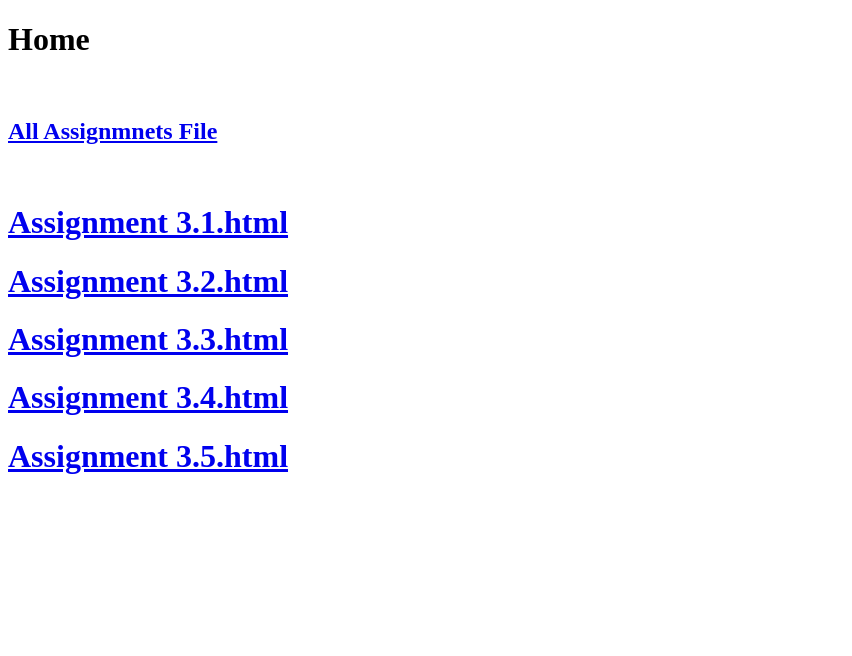
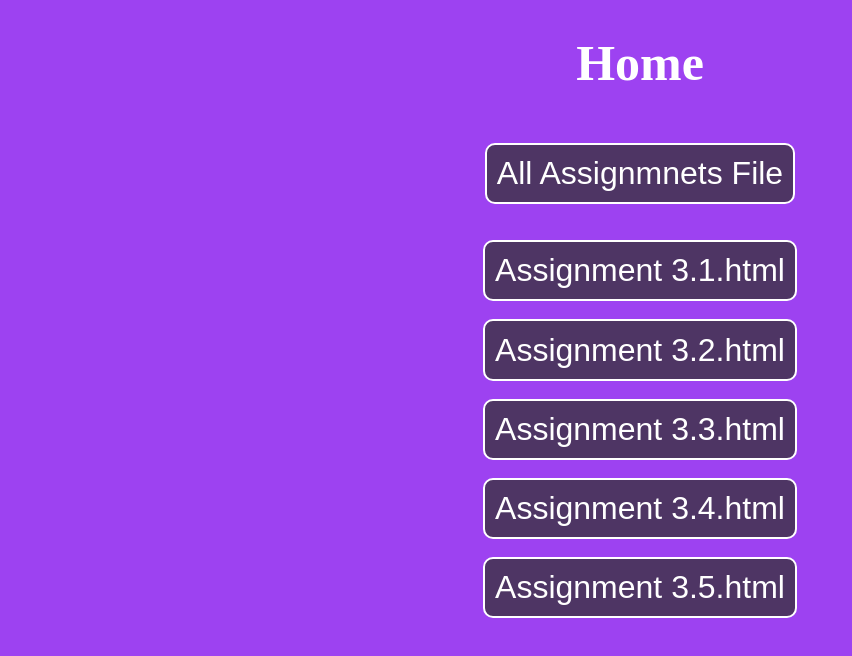
Before and after one commit to TouqeerShaikh/class3, a plain HTML site: page index.html in a window 1280 px wide. Shown: the whole page, without its empty margins (0-852 px from the left). Drawn offline with Linux system fonts and the light colour scheme.

Commit message:
add style in index file

```diff
--- a/index.html
+++ b/index.html
@@ -1,19 +1,53 @@
 <!DOCTYPE html>
 <html lang="en">
+
 <head>
     <meta charset="UTF-8">
     <meta name="viewport" content="width=device-width, initial-scale=1.0">
     <title>Assignment Class #3</title>
+    <style>
+        body {
+            background-color: rgb(157, 66, 241);
+            color: white;
+        }
+
+        button {
+            background-color: rgb(78, 53, 100);
+            color: white;
+            border: 2px solid white;
+            font-size: xx-large;
+            padding: 0.8%;
+            border-radius: 10px;
+        }
+
+        button:hover {
+            background-color: lightblue;
+            color: black;
+            border-color: black;
+        }
+
+        h1 {
+            font-size: 50px;
+        }
+    </style>
 </head>
+
 <body>
-    <h1>Home</h1>
-    <br>
-    <h2><a href="../all.assignments/index.html">All Assignmnets File</a></h2>
-    <br>
-    <h1><a href="./Assignment 3.1.html">Assignment 3.1.html</a></h1>
-    <h1><a href="./Assignment 3.2.html">Assignment 3.2.html</a></h1>
-    <h1><a href="./Assignment 3.3.html">Assignment 3.3.html</a></h1>
-    <h1><a href="./Assignment 3.4.html">Assignment 3.4.html</a></h1>
-    <h1><a href="./Assignment 3.5.html">Assignment 3.5.html</a></h1>
+    <center>
+        <h1>Home</h1>
+        <br>
+        <a href="../all.assignments/index.html"><button>All Assignmnets File</button></a>
+        <br><br><br>
+        <a href="./Assignment 3.1.html"><button>Assignment 3.1.html</button></a>
+        <br><br>
+        <a href="./Assignment 3.2.html"><button>Assignment 3.2.html</button></a>
+        <br><br>
+        <a href="./Assignment 3.3.html"><button>Assignment 3.3.html</button></a>
+        <br><br>
+        <a href="./Assignment 3.4.html"><button>Assignment 3.4.html</button></a>
+        <br><br>
+        <a href="./Assignment 3.5.html"><button>Assignment 3.5.html</button></a>
+    </center>
 </body>
+
 </html>
```
